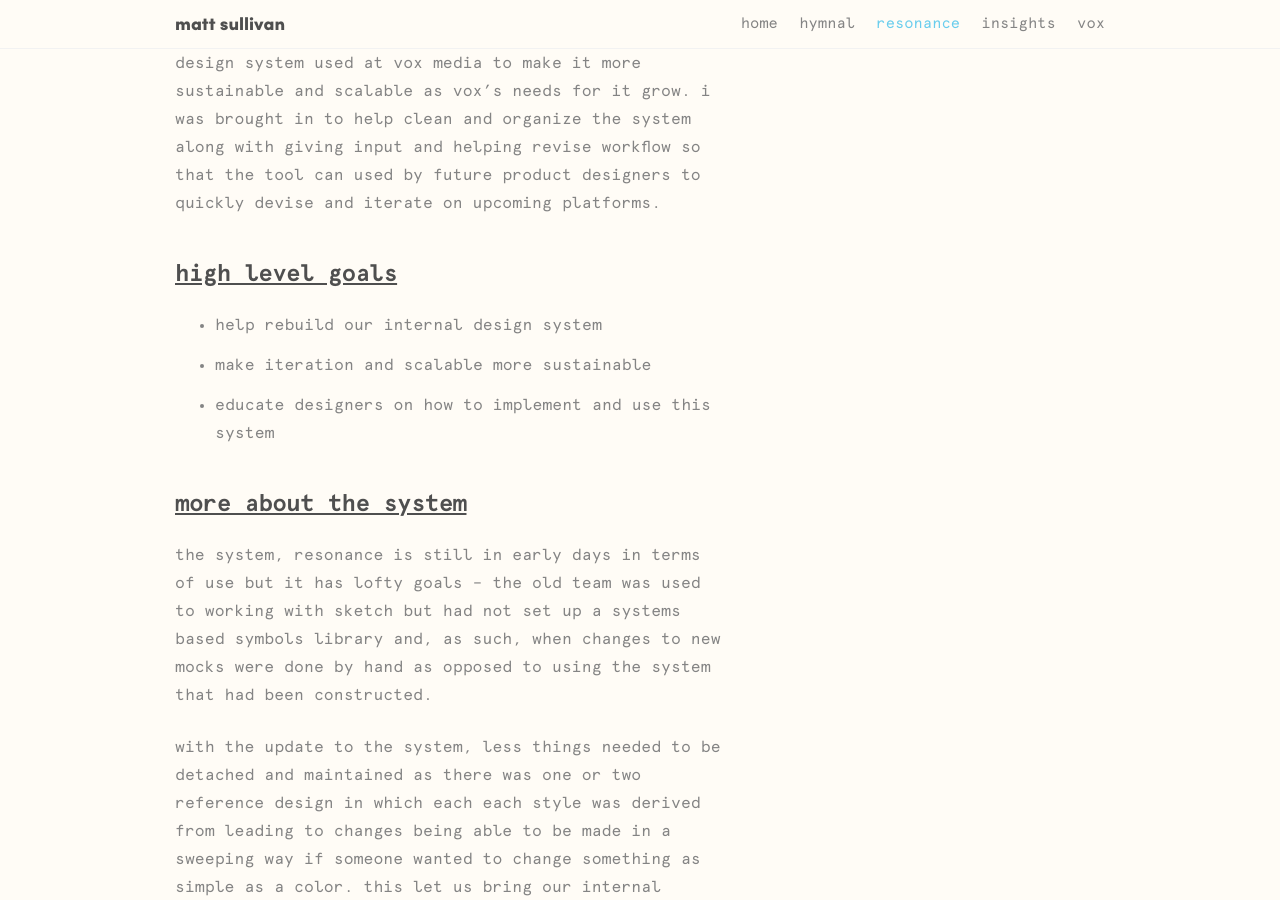
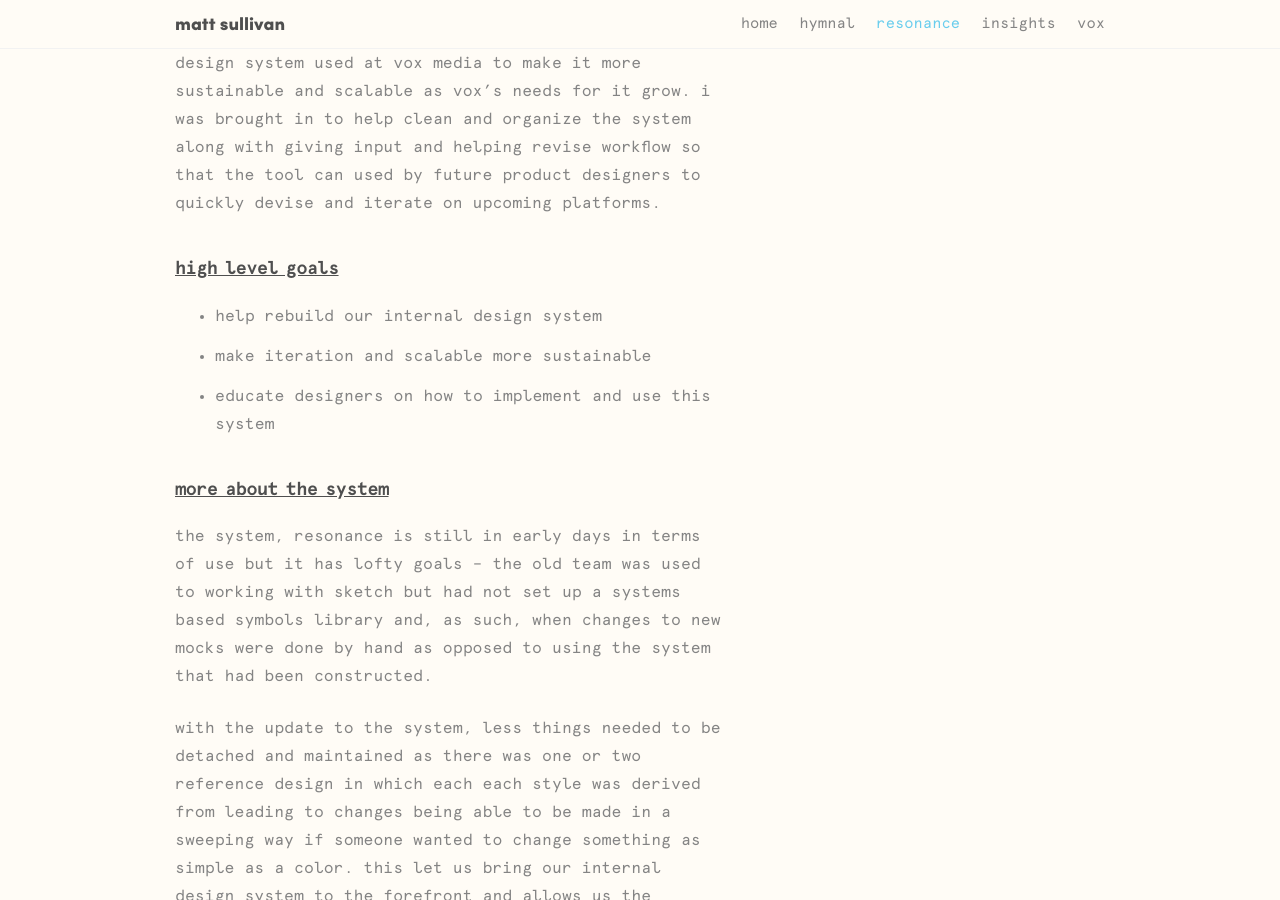
Before and after one commit to mjsxi/mjsxi.github.io, a Jekyll site: the page built from _posts/2017-06-03-concert.markdown, in a window 1280 px wide and 900 px high, scrolled down 766 px. Built offline with Jekyll 4.4.1, drawn with Linux system fonts in a browser that asks for light colours.

Commit message:
adjusted some word spacing

```diff
--- a/_sass/base.scss
+++ b/_sass/base.scss
@@ -123,13 +123,10 @@ h2 {
 h3 {
   font-weight: 600;
   text-decoration: underline;
-  font-size: $heading-font-size - 44px;
   letter-spacing: -1px;
+  word-spacing: -3px;
   margin-bottom: 0rem;
   margin-top: 2.25rem;
-  @include media-query {
-    font-size: $heading-font-size - 40px;
-  }
 }
 
 @font-face {
```
Also changed, not shown: 2 other files.
